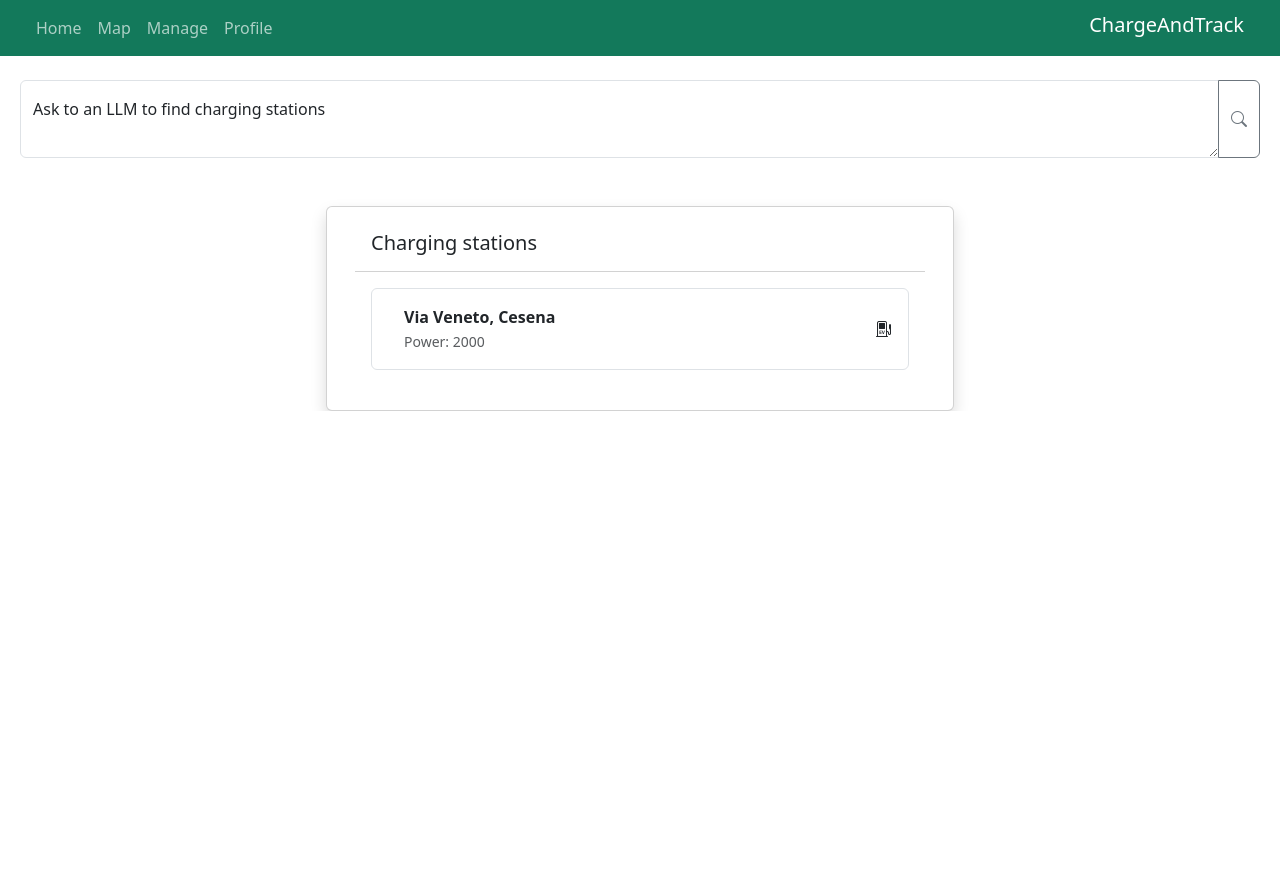
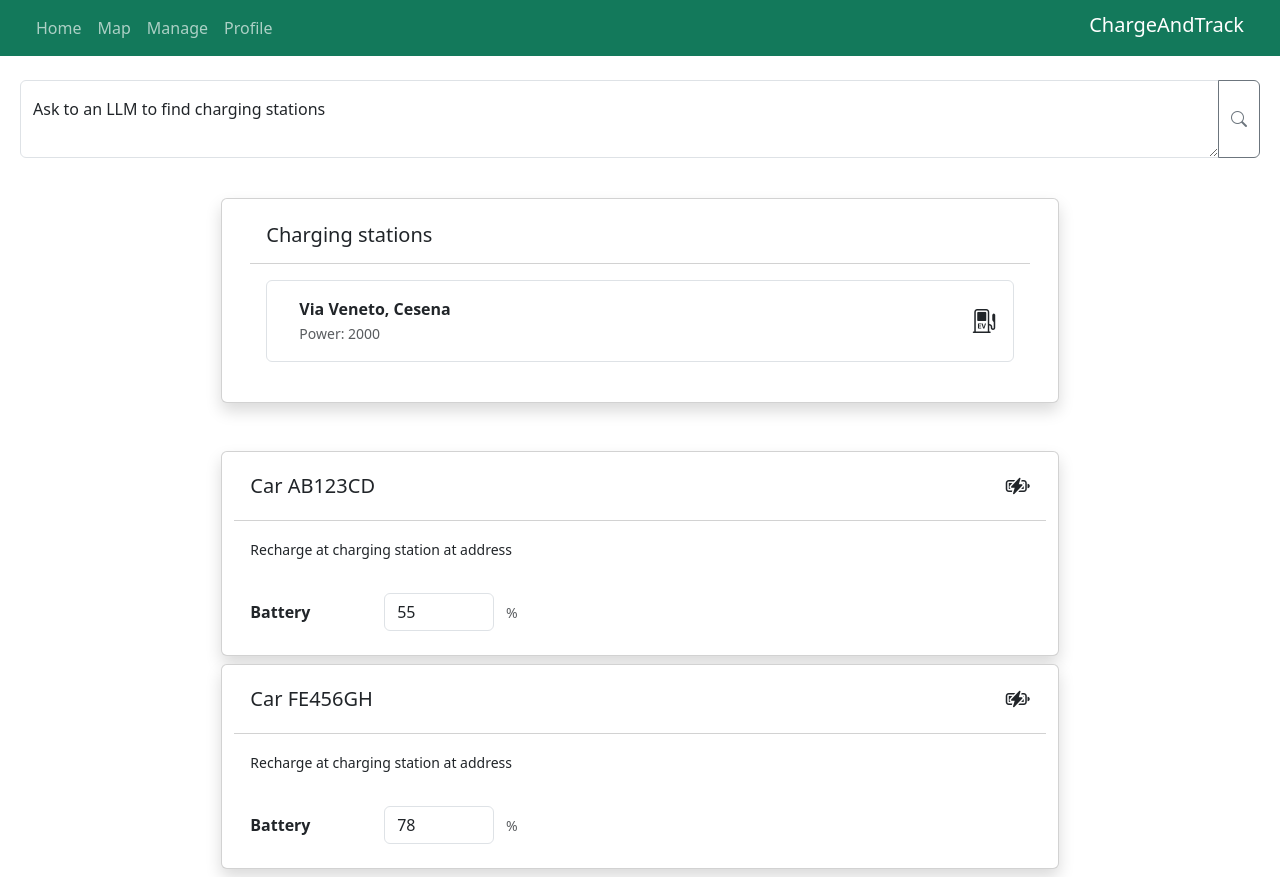
Before and after one commit to ChargeAndTrack/frontend, a Vue app: page / in a window 1280 px wide. Before the commit the page ends 800 px from the top, so only its background shows below. Built offline with nearby package versions, Linux system fonts and the light colour scheme; sample sign-in values are in the browser's storage.

Commit message:
feat(home): add ChargingCarItem and ShowFieldsCard components, use ChargingCarItem in the HomePage and ShowFieldsCard in ProfileCard and ChargingStationCardExpanded components, fix SearchBar input v-model in ManagePage

```diff
--- /dev/null
+++ b/src/components/ChargingCarItem.vue
@@ -0,0 +1,40 @@
+<script setup lang="ts">
+import type { Car } from '@/types/car';
+import ShowFieldsCard from './ShowFieldsCard.vue';
+
+const props = defineProps<{ car: Car }>();
+</script>
+
+<template>
+  <ShowFieldsCard>
+      <template #card-header>
+      <div class="d-flex justify-content-between align-items-center my-2">
+        <h5 class="card-title m-0">Car {{ car.plate }}</h5>
+        <i class="bi bi-battery-charging fs-4"></i>
+      </div>
+    </template>
+    <template #card-body>
+      <small>Recharge at charging station at address</small>
+      <div class="row row-cols-auto g-4 align-items-center justify-content-start my-2">
+        <div class="col-2">
+          <label for="current-battery" class="col-form-label fw-semibold">
+            Battery
+          </label>
+        </div>
+        <div class="col-2">
+          <input
+            type="number"
+            id="current-battery"
+            class="form-control"
+            aria-describedby="Car current battery"
+            v-model.number="car.currentBattery"
+            readonly
+          >
+        </div>
+        <div class="col-2 px-0">
+          <span id="percentage" class="form-text">%</span>
+        </div>
+      </div>
+    </template>
+  </ShowFieldsCard>
+</template>
--- a/src/components/ChargingStationCardExpanded.vue
+++ b/src/components/ChargingStationCardExpanded.vue
@@ -3,6 +3,7 @@ import { reverseCoordinatesToAddressRequest } from '@/api/location';
 import type { ChargingStation } from '@/types/chargingStation';
 import type { Address, Coordinates } from '@/types/location';
 import { onMounted, ref } from 'vue';
+import ShowFieldsCard from './ShowFieldsCard.vue';
 
 const props = defineProps<{
   chargingStationId: string,
@@ -26,9 +27,9 @@ onMounted(() => coordinatesToAddress);
 </script>
 
 <template>
-  <div class="card col-8 col-md-5 mb-3 p-0 shadow">
-    <div class="card-header">Charging station</div>
-    <div class="card-body mb-3">
+  <ShowFieldsCard>
+    <template #card-header>Charging station</template>
+    <template #card-body>
       <form @submit.prevent="$emit('update-charging-station')">
         <h2 class="card-title">
           {{ chargingStationAddress.street }}, {{ chargingStationAddress.city }}
@@ -70,8 +71,8 @@ onMounted(() => coordinatesToAddress);
           <button type="submit" class="btn btn-primary col">Update</button>
         </div>
       </form>
-    </div>
-  </div>
+    </template>
+  </ShowFieldsCard>
 </template>
 
 
--- a/src/components/ChargingStationItem.vue
+++ b/src/components/ChargingStationItem.vue
@@ -18,6 +18,6 @@ const props = defineProps<{
         <small class="text-muted">Power: {{ props.chargingStation.power }}</small>
       </div>
     </div>
-    <i class="bi bi-ev-station"></i>
+    <i class="bi bi-ev-station fs-4"></i>
   </div>
 </template>
--- a/src/components/ListItemsCard.vue
+++ b/src/components/ListItemsCard.vue
@@ -2,9 +2,9 @@
 </script>
 
 <template>
-  <div class="container-fluid pt-2 pb-5 pb-md-0">
+  <div class="container-fluid">
     <div class="row justify-content-center">
-      <div class="card shadow col-8 col-md-6 d-flex flex-column">
+      <div class="card shadow col-10 col-md-8 d-flex flex-column">
         <div class="card-body d-flex flex-column">
           <div class="card-header">
             <slot name="card-header"></slot>
--- a/src/components/ProfileCard.vue
+++ b/src/components/ProfileCard.vue
@@ -3,6 +3,7 @@ import { ref } from 'vue';
 import ProfileField from '@/components/ProfileField.vue';
 import PasswordVisibilityButton from '@/components/PasswordVisibilityButton.vue';
 import type { User } from '@/types/user';
+import ShowFieldsCard from './ShowFieldsCard.vue';
 
 const showPassword = ref(false);
 const props = defineProps<{ user: User }>();
@@ -13,12 +14,11 @@ const formatRole = (role: string): string => {
 </script>
 
 <template>
-  <div class="container-fluid pb-2">
-    <div class="row justify-content-center">
-      <div class="card shadow col-12 col-md-6">
-        <div class="card-body">
-          <h5 class="card-title text-center mb-4">Profile</h5>
-
+  <ShowFieldsCard>
+    <template #card-header>
+      <h5 class="card-title text-center my-3">Profile</h5>
+    </template>
+    <template #card-body>
       <!-- Username -->
       <ProfileField label="Username" :inputValue="props.user.username" />
 
@@ -36,8 +36,6 @@ const formatRole = (role: string): string => {
 
       <!-- Role -->
       <ProfileField label="Role" :inputValue="formatRole(props.user.role)" />
-        </div>
-      </div>
-    </div>
-  </div>
     </template>
+  </ShowFieldsCard>
+</template>
--- /dev/null
+++ b/src/components/ShowFieldsCard.vue
@@ -0,0 +1,17 @@
+<script setup lang="ts">
+</script>
+
+<template>
+  <div class="container-fluid pb-2">
+    <div class="row justify-content-center">
+      <div class="card shadow col-10 col-md-8">
+        <div class="card-header">
+          <slot name="card-header"></slot>
+        </div>
+        <div class="card-body">
+          <slot name="card-body"></slot>
+        </div>
+      </div>
+    </div>
+  </div>
+</template>
--- a/src/pages/HomePage.vue
+++ b/src/pages/HomePage.vue
@@ -5,6 +5,23 @@ import type { ChargingStation } from '@/types/chargingStation';
 import type { Address } from '@/types/location';
 import { reactive, ref } from 'vue';
 import ListItemsCard from '@/components/ListItemsCard.vue';
+import type { Car } from '@/types/car';
+import ChargingCarItem from '@/components/ChargingCarItem.vue';
+
+const cars = ref<Car[]>([
+  {
+    _id: "c1",
+    plate: "AB123CD",
+    maxBattery: 800,
+    currentBattery: 55
+  },
+  {
+    _id: "c2",
+    plate: "FE456GH",
+    maxBattery: 500,
+    currentBattery: 78
+  }
+]);
 
 const searchText = ref<string>('');
 const chargingStations = reactive<[{
@@ -34,7 +51,7 @@ const llmSearch = async () => {};
       </template>
     </SearchBar>
 
-    <ListItemsCard>
+    <ListItemsCard class="mb-5">
       <template #card-header>
         <h5 class="card-title">Charging stations</h5>
       </template>
@@ -47,6 +64,12 @@ const llmSearch = async () => {};
         />
       </template>
     </ListItemsCard>
+
+    <ChargingCarItem
+      v-for="car in cars"
+      :key="car.plate"
+      :car="car"
+    />
   </div>
 </template>
 
--- a/src/pages/ManagePage.vue
+++ b/src/pages/ManagePage.vue
@@ -106,6 +106,7 @@ const removeChargingStation = async () => {
           placeholder="Search closest charging station to an address"
           aria-label="Search closest charging station to an address"
           id="searchbar-closest"
+          v-model="searchText"
         >
       </template>
     </SearchBar>
```
Lines whose indentation alone changed are shown as unchanged.
